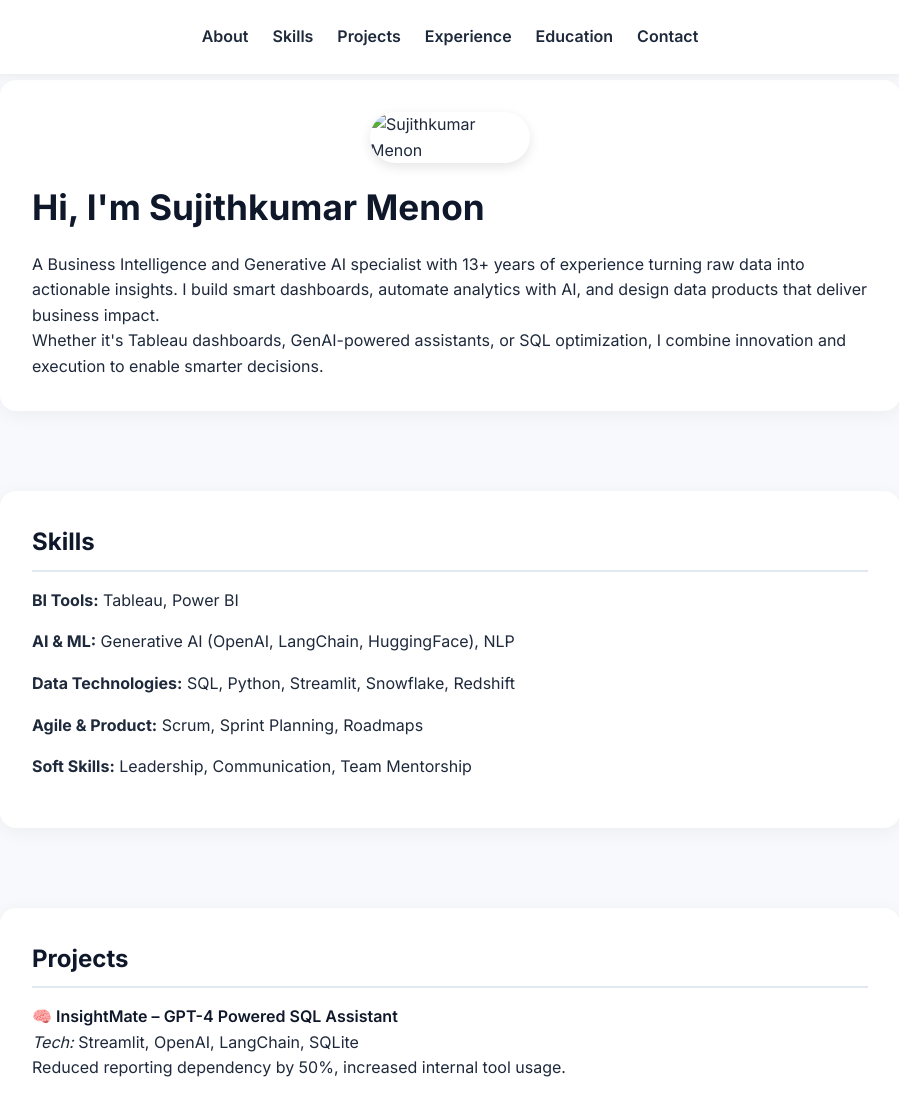
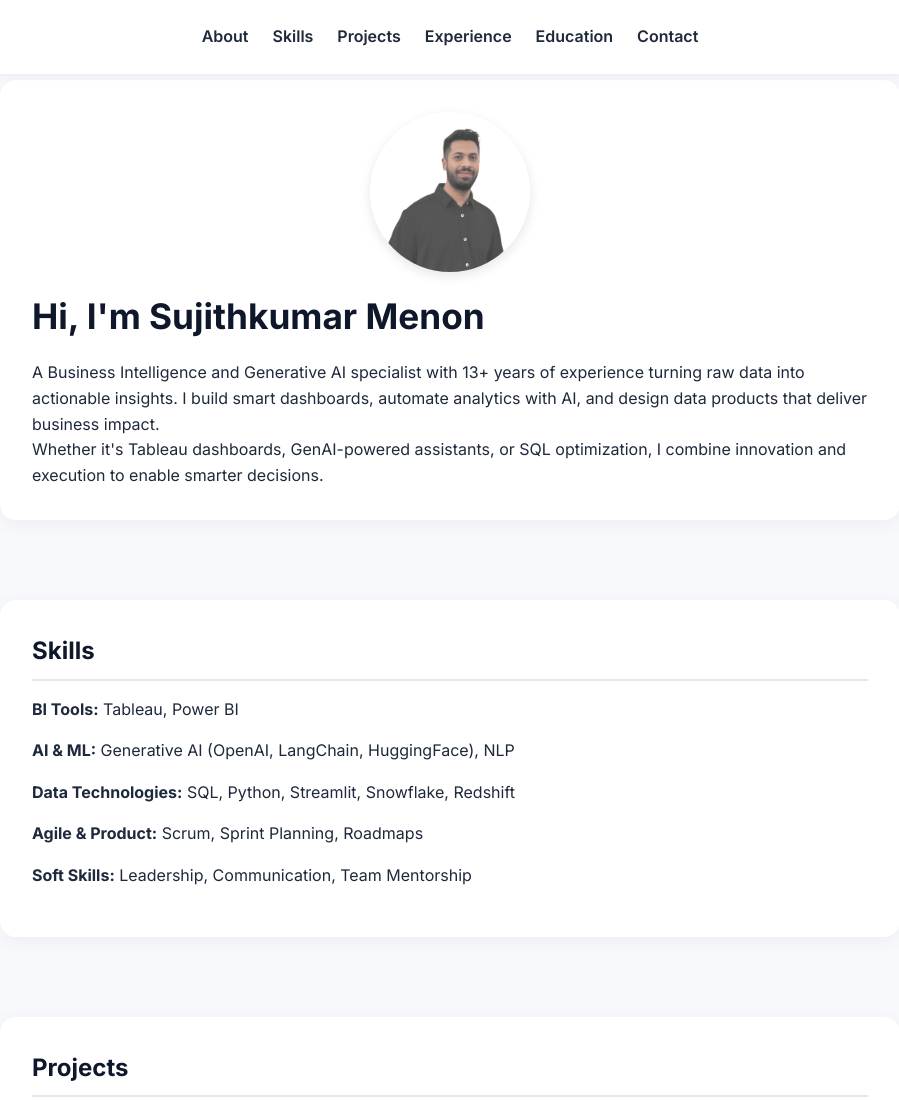
Before and after one commit to smenon2710/smenon2710.github.io, a website: page index.html in a window 1280 px wide. Shown: the top 1100 px of the page, without its empty margins (190-1089 px from the left). Drawn offline with Linux system fonts and the light colour scheme.

Commit message:
Update index.html to correct profile pic name
earlier it was 2.png, updated to profile.jpg

```diff
--- a/index.html
+++ b/index.html
@@ -125,7 +125,7 @@
   <div class="spacer"></div>
 
   <section id="about">
-    <img src="2.png" alt="Sujithkumar Menon" class="profile" />
+    <img src="profile.jpg" alt="Sujithkumar Menon" class="profile" />
     <h1>Hi, I'm Sujithkumar Menon</h1>
     <p>
       A Business Intelligence and Generative AI specialist with 13+ years of experience turning raw data into actionable insights.
```
